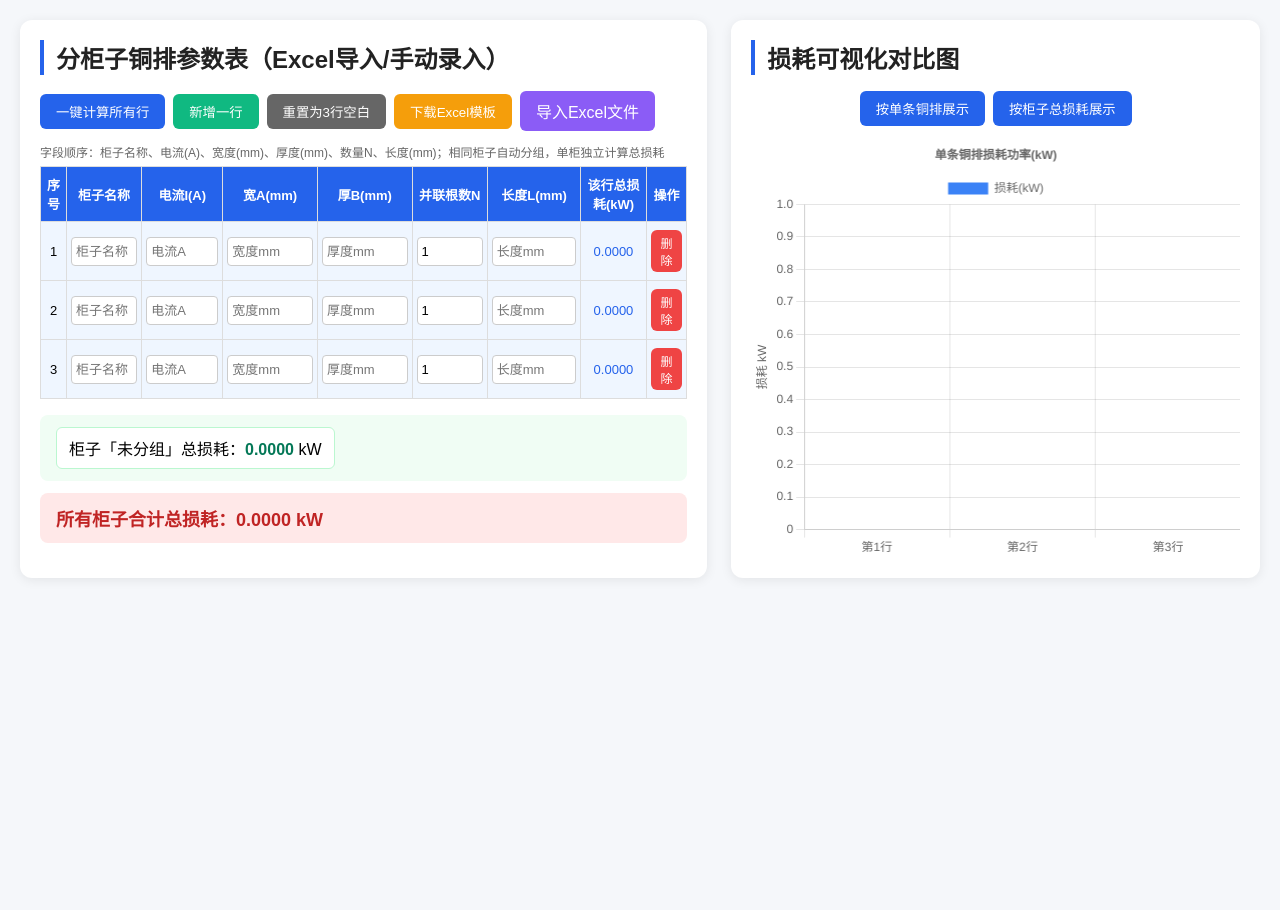
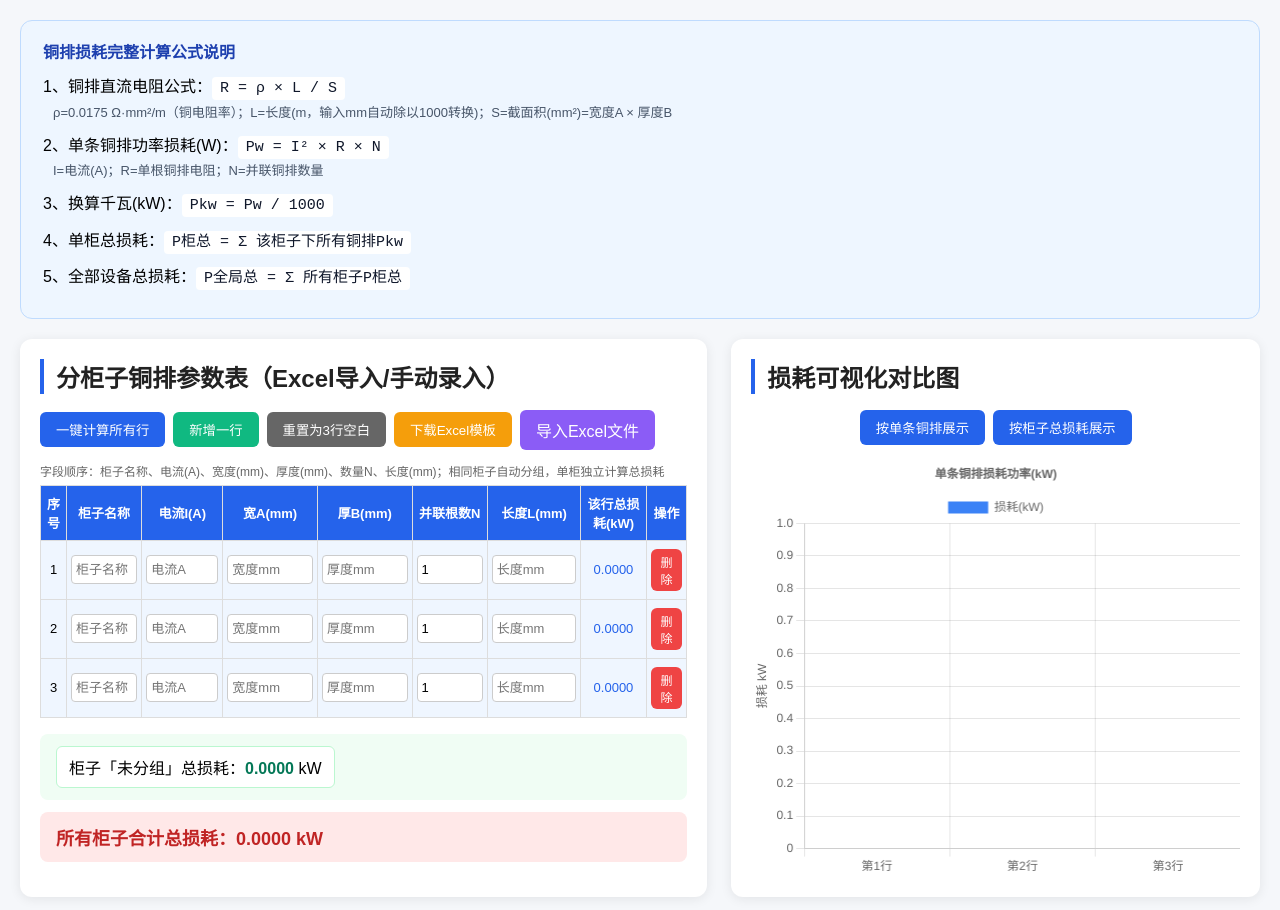
Before and after one commit to A-757/Copper-busbar-loss, a plain HTML site: page index.html in a window 1280 px wide. Before the commit the page ends 800 px from the top, so only its background shows below. Drawn offline with nearby package versions, Linux system fonts and the light colour scheme.

Commit message:
Add files via upload

```diff
--- a/index.html
+++ b/index.html
@@ -3,7 +3,7 @@
 <head>
     <meta charset="UTF-8">
     <meta name="viewport" content="width=device-width, initial-scale=1.0">
-    <title>分柜子铜排热损耗计算器(kW)</title>
+    <title>分柜子铜排热损耗计算器(带计算公式)</title>
     <script src="https://cdn.jsdelivr.net/npm/chart.js"></script>
     <script src="https://cdn.jsdelivr.net/npm/xlsx@0.18.5/dist/xlsx.full.min.js"></script>
     <style>
@@ -26,6 +26,36 @@
             margin-bottom: 16px;
             border-left: 4px solid #2563eb;
             padding-left: 12px;
+        }
+        .formula-card {
+            background: #eef6ff;
+            border-radius: 12px;
+            padding: 18px 22px;
+            margin-bottom: 20px;
+            border:1px solid #bfdbfe;
+        }
+        .formula-title{
+            font-size:16px;
+            font-weight:bold;
+            margin-bottom:10px;
+            color:#1e40af;
+        }
+        .formula-item{
+            margin:8px 0;
+            line-height:1.7;
+        }
+        .formula-text{
+            font-family:SimHei, monospace;
+            font-size:15px;
+            color:#0f172a;
+            background:#fff;
+            padding:3px 8px;
+            border-radius:4px;
+        }
+        .param-desc{
+            font-size:13px;
+            color:#475569;
+            margin-left:10px;
         }
         .top-box {
             display: grid;
@@ -59,7 +89,6 @@
             background: #2563eb;
             color: #fff;
         }
-        /* 相同柜子行交替底色区分 */
         .group-1 { background-color: #eff6ff; }
         .group-2 { background-color: #f0fdf4; }
         .group-3 { background-color: #fef2f2; }
@@ -70,14 +99,6 @@
         .group-8 { background-color: #e0e7ff; }
         .group-9 { background-color: #dcfce7; }
         .group-10 { background-color: #ffedd5; }
-        /* 柜子汇总行样式 */
-        .cabinet-total-row {
-            font-weight: bold;
-            background-color: #dbeafe !important;
-        }
-        .cabinet-total-row td {
-            color: #1e40af;
-        }
         input {
             width: 100%;
             padding: 6px 4px;
@@ -193,6 +214,32 @@
 </head>
 <body>
 <div class="wrap">
+    <!-- 公式展示区域 -->
+    <div class="formula-card">
+        <div class="formula-title">铜排损耗完整计算公式说明</div>
+        <div class="formula-item">
+            1、铜排直流电阻公式：<span class="formula-text">R = ρ × L / S</span>
+            <div class="param-desc">
+                ρ=0.0175 Ω·mm²/m（铜电阻率）；L=长度(m，输入mm自动除以1000转换)；S=截面积(mm²)=宽度A × 厚度B
+            </div>
+        </div>
+        <div class="formula-item">
+            2、单条铜排功率损耗(W)：<span class="formula-text">Pw = I² × R × N</span>
+            <div class="param-desc">
+                I=电流(A)；R=单根铜排电阻；N=并联铜排数量
+            </div>
+        </div>
+        <div class="formula-item">
+            3、换算千瓦(kW)：<span class="formula-text">Pkw = Pw / 1000</span>
+        </div>
+        <div class="formula-item">
+            4、单柜总损耗：<span class="formula-text">P柜总 = Σ 该柜子下所有铜排Pkw</span>
+        </div>
+        <div class="formula-item">
+            5、全部设备总损耗：<span class="formula-text">P全局总 = Σ 所有柜子P柜总</span>
+        </div>
+    </div>
+
     <div class="top-box">
         <div class="card">
             <h2>分柜子铜排参数表（Excel导入/手动录入）</h2>
@@ -224,10 +271,7 @@
                 <tbody id="tableBody"></tbody>
             </table>
 
-            <!-- 各柜子独立损耗汇总 -->
             <div id="cabinetSumBox" class="cabinet-sum-box"></div>
-
-            <!-- 全局总损耗 -->
             <div class="total-sum">
                 所有柜子合计总损耗：<span id="allTotalKw">0.0000</span> kW
             </div>
@@ -250,9 +294,8 @@
     const tableBody = document.getElementById('tableBody');
     const cabinetSumBox = document.getElementById('cabinetSumBox');
     let chart;
-    let chartType = 'row'; // chartType: row=单条, cabinet=柜子汇总
+    let chartType = 'row';
 
-    // 初始化表格：默认3行空白输入
     function initTable() {
         tableBody.innerHTML = '';
         for(let i=1;i<=defaultRowCount;i++){
@@ -261,7 +304,6 @@
         initChart();
     }
 
-    // 新增单行（列顺序严格匹配表头：柜子名称→电流→宽度→厚度→数量→长度）
     function addSingleRow(index = null, data = {}) {
         const currentRowNum = tableBody.querySelectorAll('tr').length + 1;
         const tr = document.createElement('tr');
@@ -277,8 +319,6 @@
             <td><button class="del-row">删除</button></td>
         `;
         tableBody.appendChild(tr);
-
-        // 绑定删除行事件
         tr.querySelector('.del-row').addEventListener('click', () => {
             tr.remove();
             reorderRowIndex();
@@ -286,7 +326,6 @@
         });
     }
 
-    // 重新排序行序号
     function reorderRowIndex() {
         const rows = tableBody.querySelectorAll('tr');
         rows.forEach((tr, idx) => {
@@ -294,7 +333,6 @@
         });
     }
 
-    // 初始化图表
     function initChart() {
         const ctx = document.getElementById('lossChart').getContext('2d');
         chart = new Chart(ctx, {
@@ -320,18 +358,15 @@
         })
     }
 
-    // 更新图表数据
     function updateChart() {
         const rows = tableBody.querySelectorAll('tr');
         if(chartType === 'row'){
-            // 按单条铜排展示
             const labels = Array.from(rows, (_, i) => `第${i+1}行`);
             const lossData = Array.from(rows, tr => Number(tr.querySelector('.row-p').textContent) || 0);
             chart.data.labels = labels;
             chart.data.datasets[0].data = lossData;
             chart.options.plugins.title.text = '单条铜排损耗功率(kW)';
         } else {
-            // 按柜子总损耗展示
             const cabinetMap = getCabinetLossMap();
             const labels = Array.from(cabinetMap.keys());
             const lossData = Array.from(cabinetMap.values());
@@ -342,7 +377,6 @@
         chart.update();
     }
 
-    // 获取柜子-总损耗映射
     function getCabinetLossMap() {
         const rows = tableBody.querySelectorAll('tr');
         const cabinetMap = new Map();
@@ -358,40 +392,25 @@
         return cabinetMap;
     }
 
-    // 批量计算所有行
     function calcAll() {
         const rows = tableBody.querySelectorAll('tr');
-        const rowLossList = [];
         let sumAll = 0;
-
-        // 1. 逐行计算单条损耗
         rows.forEach(tr=>{
-            // 按新列顺序取值：柜子→电流→宽度→厚度→根数→长度
             const I = Number(tr.querySelector('.i').value) || 0;
             const A = Number(tr.querySelector('.a').value) || 0;
             const B = Number(tr.querySelector('.b').value) || 0;
             const N = Number(tr.querySelector('.n').value) || 1;
             const Lmm = Number(tr.querySelector('.l').value) || 0;
 
-            // 长度mm转为m参与计算
             const Lm = Lmm / 1000;
-            // 计算截面积、电阻
             const S = A * B;
             const R = S === 0 ? 0 : rhoCu * Lm / S;
-            // 计算损耗：W转kW，除以1000
             const Pw = I * I * R * N;
             const Pkw = Pw / 1000;
             sumAll += Pkw;
-
-            // 显示结果，保留4位小数
             tr.querySelector('.row-p').textContent = Pkw.toFixed(4);
-            rowLossList.push(Pkw);
         })
-
-        // 2. 按柜子分组汇总
         const cabinetMap = getCabinetLossMap();
-
-        // 3. 更新柜子汇总面板
         cabinetSumBox.innerHTML = '';
         let groupIdx = 1;
         cabinetMap.forEach((loss, cabinet) => {
@@ -399,8 +418,6 @@
             item.className = 'cabinet-sum-item';
             item.innerHTML = `柜子「${cabinet}」总损耗：<span>${loss.toFixed(4)}</span> kW`;
             cabinetSumBox.appendChild(item);
-
-            // 给相同柜子的行标底色
             rows.forEach(tr=>{
                 const rowCabinet = tr.querySelector('.cabinet').value.trim() || '未分组';
                 if(rowCabinet === cabinet){
@@ -409,20 +426,15 @@
             });
             groupIdx++;
         });
-
-        // 4. 更新全局总损耗
         document.getElementById('allTotalKw').textContent = sumAll.toFixed(4);
-        // 5. 更新图表
         updateChart();
     }
 
-    // 重置为3行空白状态
     function resetAll() {
         initTable();
         calcAll();
     }
 
-    // 1. 下载Excel模板（表头严格匹配新顺序：柜子名称、电流(A)、宽度(mm)、厚度(mm)、数量N、长度(mm)）
     document.getElementById('downloadTemplate').onclick = function(){
         const templateData = [
             ["柜子名称","电流(A)","宽度(mm)","厚度(mm)","数量N","长度(mm)"],
@@ -436,7 +448,6 @@
         XLSX.writeFile(wb, "分柜子铜排损耗计算模板.xlsx");
     }
 
-    // 2. 导入Excel文件（读取顺序完全匹配新表头）
     document.getElementById('fileInput').onchange = function(e){
         const file = e.target.files[0];
         if(!file) return;
@@ -446,9 +457,7 @@
             const wb = XLSX.read(binary, {type:"binary"});
             const firstSheet = wb.Sheets[wb.SheetNames[0]];
             const jsonData = XLSX.utils.sheet_to_json(firstSheet, {header:1});
-            // 清空现有表格
             tableBody.innerHTML = '';
-            // 跳过表头第一行，逐行导入
             for(let i=1; i<jsonData.length; i++){
                 const row = jsonData[i];
                 addSingleRow(null, {
@@ -462,13 +471,11 @@
             }
             reorderRowIndex();
             calcAll();
-            // 清空文件选择，可重复导入
             e.target.value = '';
         }
         reader.readAsBinaryString(file);
     }
 
-    // 图表切换事件
     document.getElementById('showRowChart').addEventListener('click', ()=>{
         chartType = 'row';
         updateChart();
@@ -477,13 +484,10 @@
         chartType = 'cabinet';
         updateChart();
     });
-
-    // 绑定基础按钮事件
     document.getElementById('calcAll').addEventListener('click', calcAll);
     document.getElementById('addRow').addEventListener('click', addSingleRow);
     document.getElementById('reset').addEventListener('click', resetAll);
 
-    // 页面初始化
     initTable();
     calcAll();
 </script>
```
